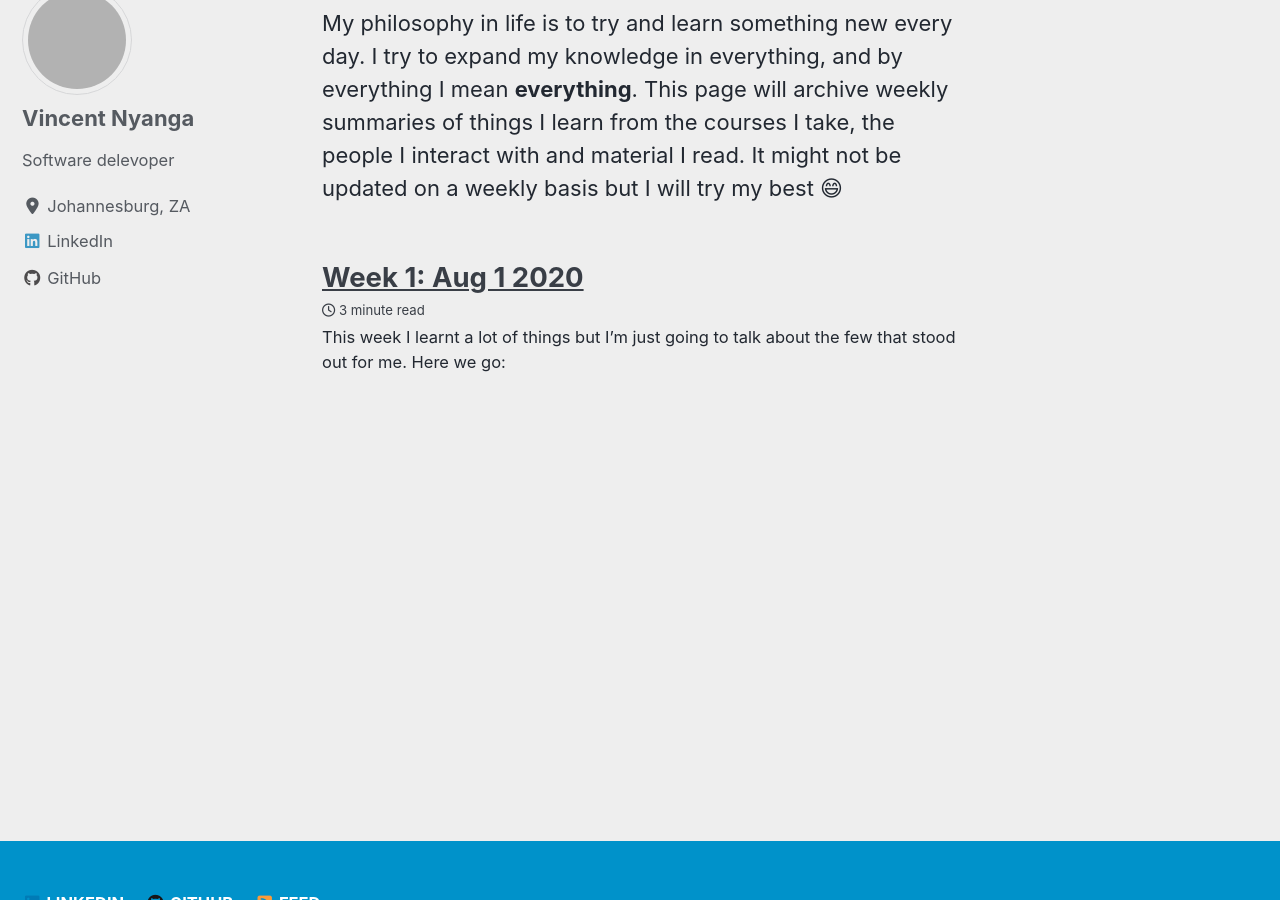
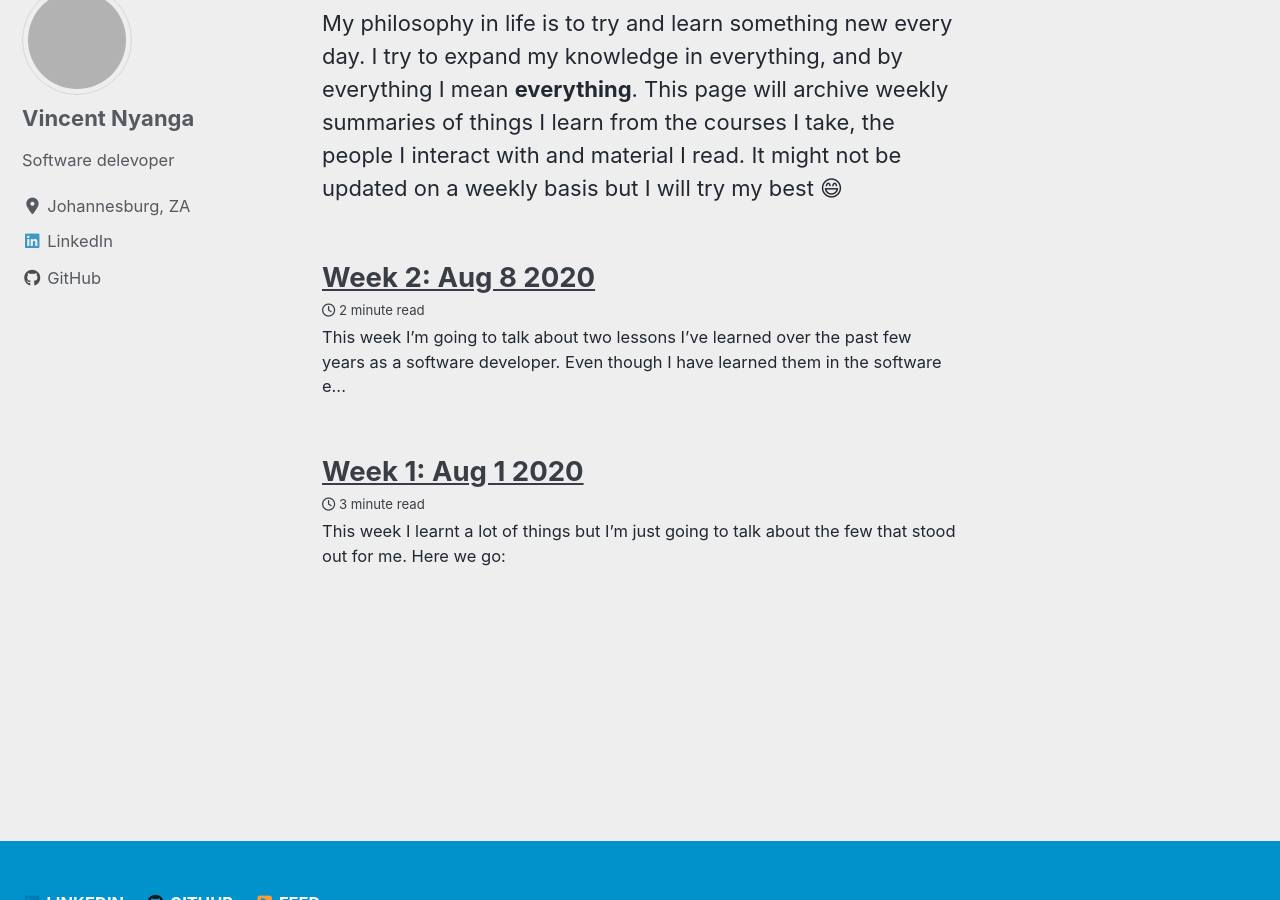
Before and after one commit to vince-nyanga/vince-nyanga.github.io, a Jekyll site: the page built from _pages/lessons-archive.md, in a window 1280 px wide and 900 px high, scrolled down 392 px. Built offline with Jekyll 4.4.1, drawn with Linux system fonts in a browser that asks for light colours; cached includes are drawn as plain includes; nearby versions of some CDN libraries; emoji names are drawn with the system emoji font; some of the changed lines change nothing that is shown; grey boxes are pictures that could not be loaded.

Commit message:
new post

```diff
--- /dev/null
+++ b/_lessons/week-2.md
@@ -0,0 +1,20 @@
+---
+title: "Week 2: Aug 8 2020"
+date: 2020-08-08
+---
+
+This week I'm going to talk about two lessons I've learned over the past few years as a software developer. Even though I have learned them in the software engineering relm I believe they apply to life in general and I have personally used them in my life outside the software world and they still hold true.
+
+## 1. You Learn More By Doing
+
+Early in my software engineering life I was very eager to learn new technologies and ways of doing things (I still am). In order to acquire this knowledge I would read blog posts, watch video tutorials and numerous talks by experts in the field. I would go back and ruminate on the stuff I had learned and hope it sticks in my head. To my frustration, a few days later when I try to apply the knowledge, I will discover that I don't know as much as I thought I did and I would go back to the blog posts, tutorials and talks to do it all over again.
+
+After a while I discovered that the best way to learn something is by doing it -- getting your hands dirty. This was a great revelation that transformed the way I approach new things. Once I finish reading or watching tutorials I sit down and make up a fictitious problem that is slightly different from what's in the tutorials and try to solve it. Chances are I will not solve the problem in the first attempt which is great :+1:.
+
+I learn a lot more during the time when I will be failing to do something because I will be forced to dig deeper into the problem space than I would have had I just watched a tutorial or read a blog and walked away. This approch has worked wonders for me. In addition to learning something by doing it, I try to teach someone or just blog about it. They say when you teach something you learn it twice :wink:. So next time you see me write about something it's not because I'm an expert but rather a novice who is trying to learn more.
+
+## 2. There Is No Shame In Saying `I Don't Know`
+
+It is in our nature as software sengineers, at least myself and those I have interacted with over the years, to want to know almost everything there is to know and become the best at something. This is not necessarily a bad thing but the challenge comes when one refuses to admit that they don't know something. That, in my opinion, is a barrier to growth and learning as an individual.
+
+I am very much aware of things I don't know and never at any point do I pretend to know something I don't, even if it means looking dumb in front of people. Why is it so important to acknowledge that you don't know something, you may ask. I have discovered over the years that every time I openly admit my lack of experience or knowledge there is always someone who is willing to help me. Even though I might look dumb initially, I will walk away having learned something. Don't let your ego get in the way of your personal growth. Fight it and openly say `I don't know` :smile:.
--- a/_pages/lessons-archive.md
+++ b/_pages/lessons-archive.md
@@ -3,6 +3,7 @@ layout: collection
 title: "Weekly Lessons"
 permalink: "/weekly-lessons/"
 collection: lessons
+sort_by: date
 sort_order: reverse
 header:
   overlay_image: /images/learning.jpg
```
